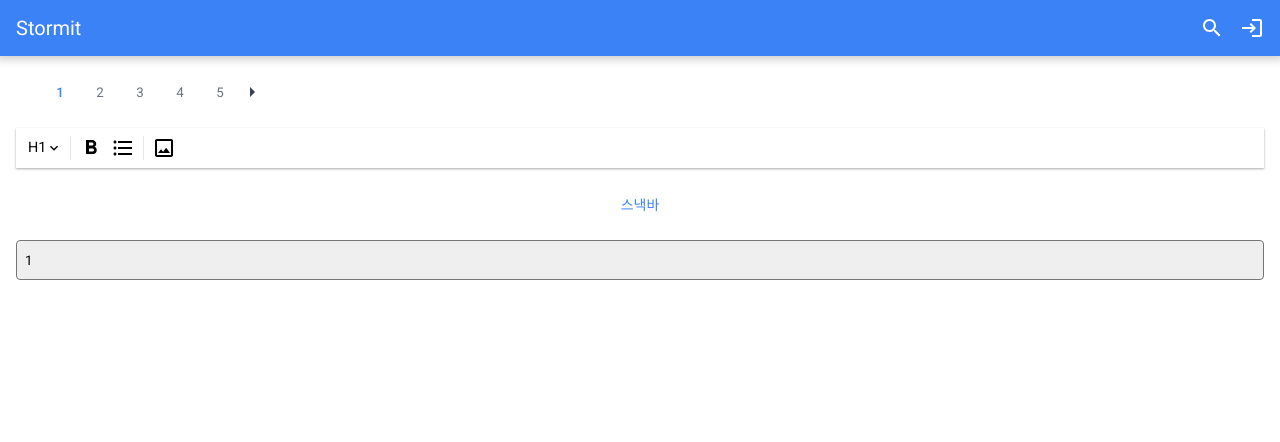
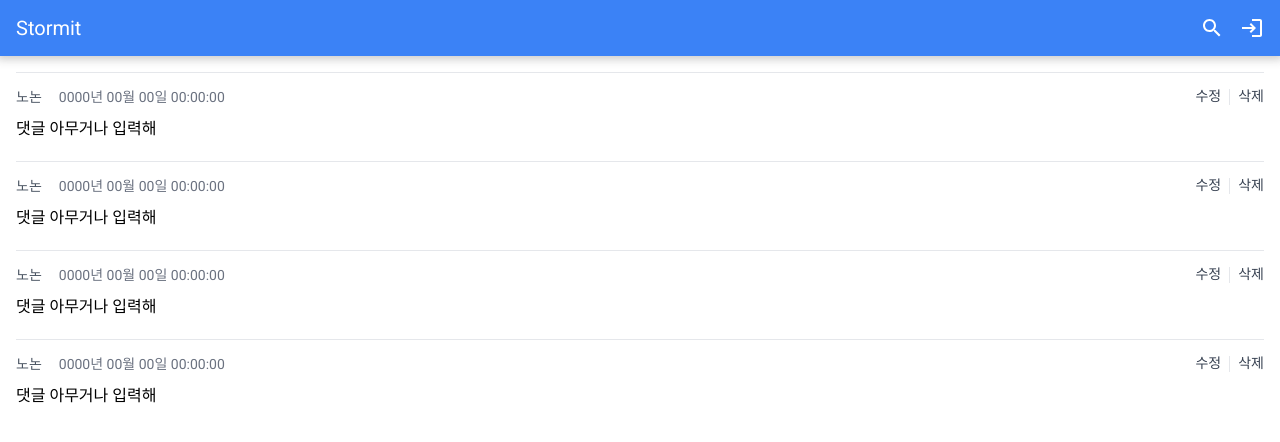
Before and after one commit to codestates/beb-04-stormit, a React (Create React App) app in the folder client/: page /test in a window 1280 px wide. Shown: the top 442 px of the page. Built offline with nearby package versions, Linux system fonts and the light colour scheme.

Commit message:
feat: 댓글 수정, 삭제 기능 구현

```diff
--- a/client/src/components/CommentCard.tsx
+++ b/client/src/components/CommentCard.tsx
@@ -1,8 +1,12 @@
-import React from "react";
+import React, { useState } from "react";
 import styled from "styled-components";
-import { parseDate } from "../lib/utils";
+import { deleteCommentAPI, updateCommentAPI } from "../lib/api/post";
+import { useSelector } from "../store";
 import palette from "../styles/palette";
+import Button from "./common/Button";
 import Divider from "./common/Divider";
+import Input from "./common/Input";
+import Textarea from "./common/Textarea";
 
 const Base = styled.div`
   display: flex;
@@ -46,9 +50,18 @@ const Base = styled.div`
     font-size: 0.875rem; // 14px
   }
 
-  .comment-modify,
+  .comment-edit,
   .comment-delete {
     cursor: pointer;
+  }
+
+  .edit-textarea {
+    height: 4rem;
+  }
+
+  .submit-button-wrapper {
+    display: flex;
+    justify-content: flex-end;
   }
 `;
 
@@ -56,13 +69,54 @@ interface Props {
   nickname: string;
   createdAt: string;
   commentContents: string;
+  commentId: number;
 }
 
 const CommentCard: React.FC<Props> = ({
   nickname,
   createdAt,
   commentContents,
+  commentId,
 }) => {
+  const [editMode, setEditMode] = useState(false);
+  const [editText, setEditText] = useState(commentContents);
+
+  const loggedUserNickname = useSelector((state) => state.user.nickname);
+
+  // const isMyComment = loggedUserNickname === nickname;
+  const isMyComment = true;
+
+  const onChangeEditText = (event: React.ChangeEvent<HTMLTextAreaElement>) => {
+    setEditText(event.target.value);
+  };
+
+  const onClickEditButton = () => {
+    setEditMode((editMode) => !editMode);
+  };
+
+  const onClickSubmitButton = async () => {
+    try {
+      const body = {
+        comment_id: commentId,
+        comment_content: editText,
+      };
+
+      await updateCommentAPI(body);
+    } catch (error) {
+      console.log(error);
+    }
+  };
+
+  const onClickDeleteButton = async () => {
+    if (window.confirm("삭제하시겠습니까?")) {
+      try {
+        await deleteCommentAPI(commentId);
+      } catch (error) {
+        console.log(error);
+      }
+    }
+  };
+
   return (
     <Base>
       <Divider />
@@ -73,12 +127,34 @@ const CommentCard: React.FC<Props> = ({
           <p className="comment-date">{createdAt}</p>
         </div>
         <div className="comment-metadata-right-area">
-          <p className="comment-modify">수정</p>
-          <Divider orientation="vertical" />
-          <p className="comment-delete">삭제</p>
+          {isMyComment && (
+            <>
+              <p className="comment-edit" onClick={onClickEditButton}>
+                {editMode ? "취소" : "수정"}
+              </p>
+              <Divider orientation="vertical" />
+              <p className="comment-delete" onClick={onClickDeleteButton}>
+                삭제
+              </p>
+            </>
+          )}
         </div>
       </div>
-      <p className="comment-contents">{commentContents}</p>
+      {editMode && (
+        <>
+          <Textarea
+            className="edit-textarea"
+            value={editText}
+            onChange={onChangeEditText}
+          />
+          <div className="submit-button-wrapper">
+            <Button variant="contained" onClick={onClickSubmitButton}>
+              수정하기
+            </Button>
+          </div>
+        </>
+      )}
+      {!editMode && <p className="comment-contents">{commentContents}</p>}
     </Base>
   );
 };
--- a/client/src/components/CommunityPostCard.tsx
+++ b/client/src/components/CommunityPostCard.tsx
@@ -2,7 +2,6 @@ import React from "react";
 import styled from "styled-components";
 import palette from "../styles/palette";
 import Divider from "./common/Divider";
-import { parseDate } from "../lib/utils";
 import { useNavigate } from "react-router-dom";
 import theme from "../styles/theme";
 
--- a/client/src/pages/PostDetail.tsx
+++ b/client/src/pages/PostDetail.tsx
@@ -274,6 +274,7 @@ const PostDetail: React.FC = () => {
             nickname={comment.nickname}
             createdAt={comment.createdAt}
             commentContents={comment.commentContent}
+            commentId={comment.commentId}
           />
         ))}
         {isLoggedIn && (
--- a/client/src/pages/Test.tsx
+++ b/client/src/pages/Test.tsx
@@ -1,11 +1,6 @@
-import React, { useState } from "react";
+import React from "react";
 import styled from "styled-components";
-import Button from "../components/common/Button";
-import Snackbar from "../components/common/Snackbar";
-import PostOptionCard from "../components/PostOptionCard";
-import DoneIcon from "@mui/icons-material/Done";
-import Pagination from "../components/Pagination";
-import Select from "../components/common/Select";
+import CommentCard from "../components/CommentCard";
 
 const Base = styled.section`
   display: flex;
@@ -23,34 +18,32 @@ const Base = styled.section`
 `;
 
 const Test: React.FC = () => {
-  const [snackbarOpen, setSnackbarOpen] = useState(false);
-
-  const openSnackbar = () => {
-    setSnackbarOpen(true);
-  };
-
-  const closeSnackbar = () => {
-    setSnackbarOpen(false);
-  };
-
   return (
     <Base>
-      <Pagination />
-      <PostOptionCard />
-      <Button onClick={openSnackbar}>스낵바</Button>
-      <Snackbar
-        icon={<DoneIcon />}
-        open={snackbarOpen}
-        onClose={closeSnackbar}
-        autoHideDuration={3000}
-      >
-        로그인되었습니다.
-      </Snackbar>
-      <Select>
-        <option>1</option>
-        <option>2</option>
-        <option>3</option>
-      </Select>
+      <CommentCard
+        nickname="노논"
+        createdAt="0000년 00월 00일 00:00:00"
+        commentContents="댓글 아무거나 입력해"
+        commentId={2}
+      />
+      <CommentCard
+        nickname="노논"
+        createdAt="0000년 00월 00일 00:00:00"
+        commentContents="댓글 아무거나 입력해"
+        commentId={2}
+      />
+      <CommentCard
+        nickname="노논"
+        createdAt="0000년 00월 00일 00:00:00"
+        commentContents="댓글 아무거나 입력해"
+        commentId={2}
+      />
+      <CommentCard
+        nickname="노논"
+        createdAt="0000년 00월 00일 00:00:00"
+        commentContents="댓글 아무거나 입력해"
+        commentId={2}
+      />
     </Base>
   );
 };
```
